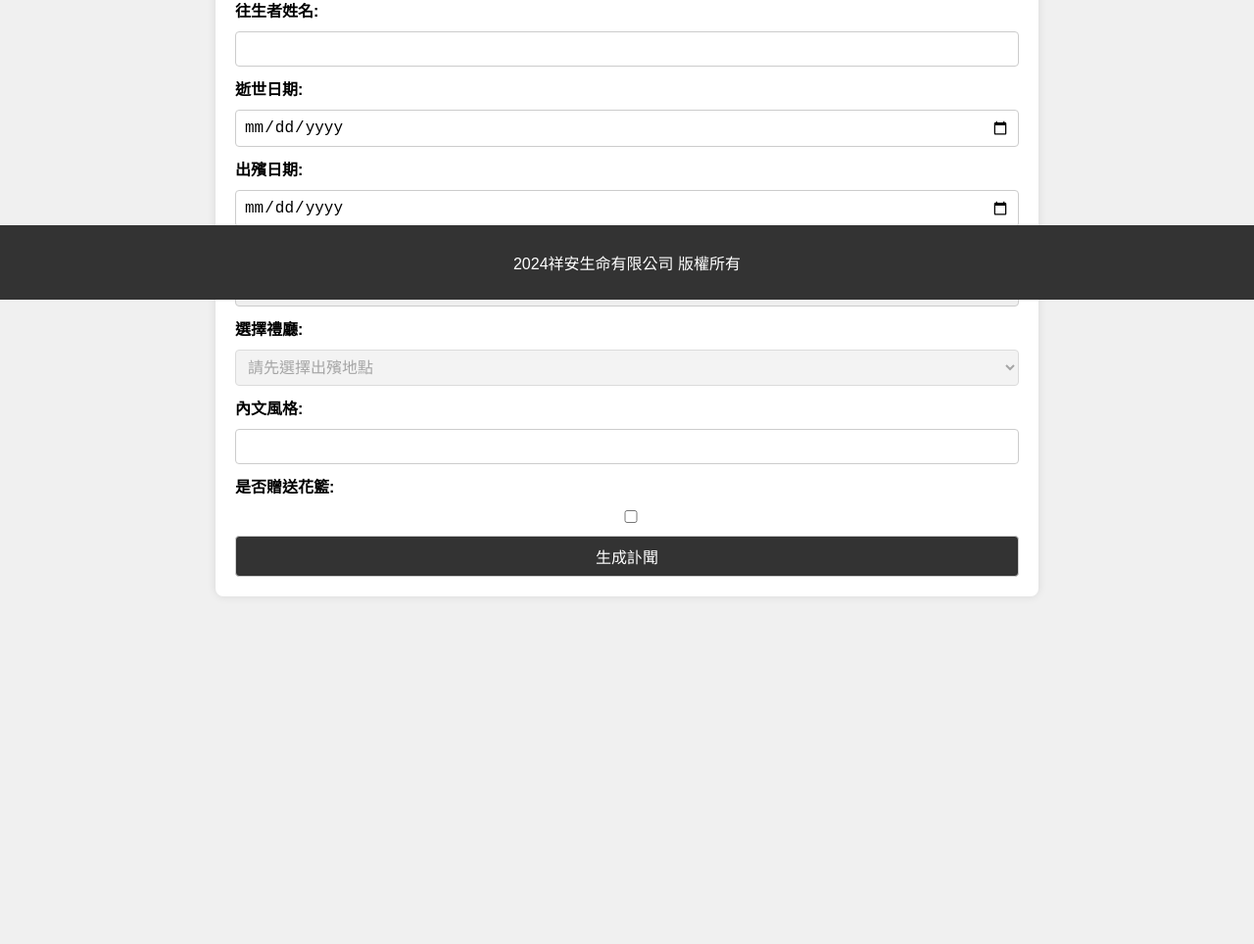
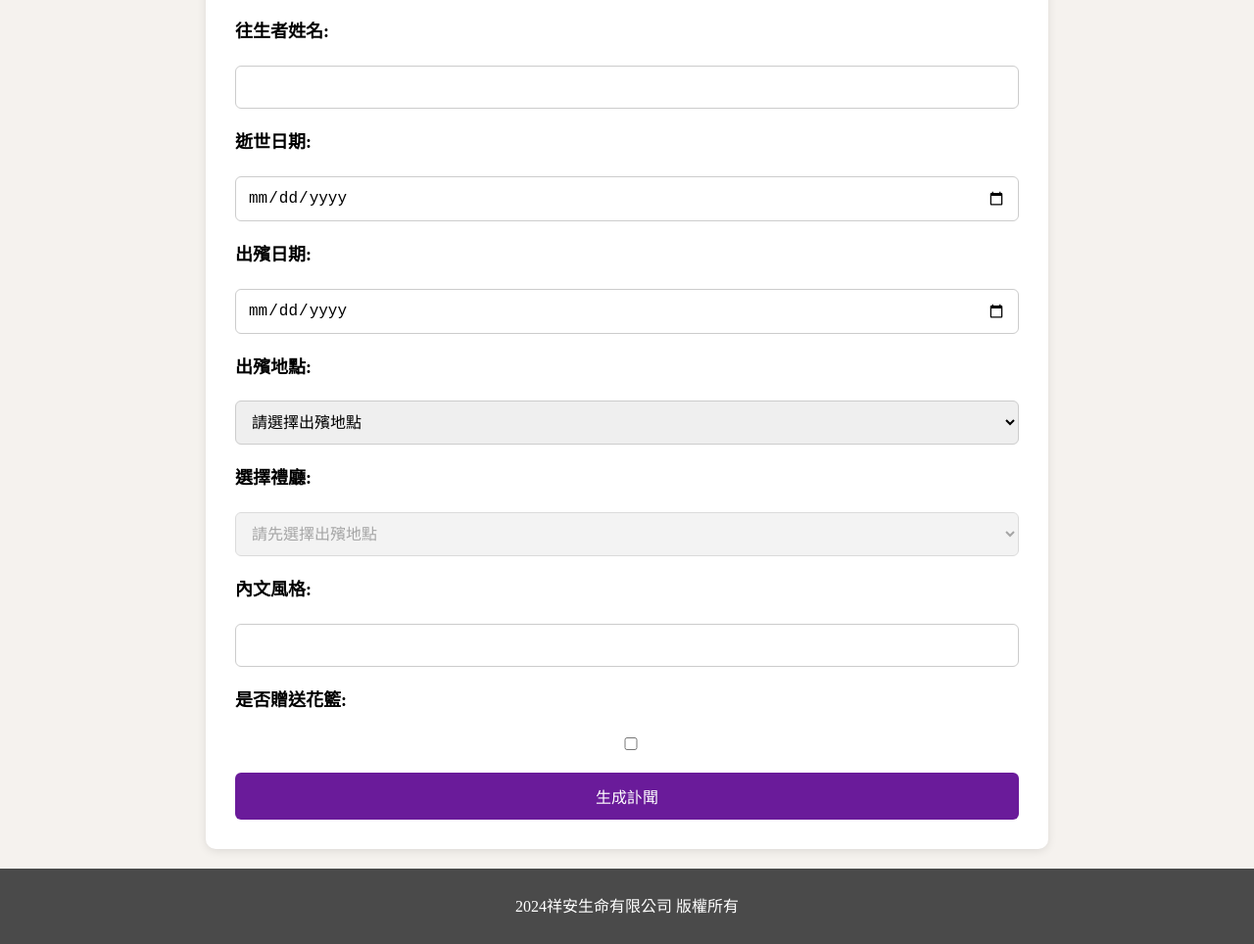
Before and after one commit to Shiangan/funeral-announcement-site, a plain HTML site: page index.html in a window 1280 px wide. Shown: the part 494-1458 px from the top of the page at 98% size. Before the commit the page ends 1123 px from the top, so only its background shows below. Drawn offline with Linux system fonts and the light colour scheme.

Commit message:
Update style.css

```diff
--- a/style.css
+++ b/style.css
@@ -1,11 +1,12 @@
 body {
-    font-family: Arial, sans-serif;
-    background-color: #f0f0f0;
+    font-family: 'Noto Serif TC', serif;
+    background-color: #f5f2ee; /* 溫馨素雅的背景色 */
     margin: 0;
     padding: 0;
+    line-height: 1.6;
 }
 .header {
-    background-color: #333;
+    background-color: #4a4a4a;
     color: white;
     text-align: center;
     padding: 10px 0;
@@ -17,42 +18,41 @@ body {
 .container {
     max-width: 800px;
     margin: 20px auto;
-    background-color: white;
-    padding: 20px;
-    border-radius: 8px;
-    box-shadow: 0 0 10px rgba(0,0,0,0.1);
+    background-color: #ffffff;
+    padding: 30px;
+    border-radius: 10px;
+    box-shadow: 0 2px 10px rgba(0,0,0,0.1);
 }
 form {
     display: grid;
-    grid-gap: 10px;
+    grid-gap: 20px;
 }
 label {
     font-weight: bold;
+    font-size: 18px;
 }
 input, select, button {
-    padding: 8px;
+    padding: 12px;
     border: 1px solid #ccc;
-    border-radius: 4px;
+    border-radius: 6px;
     width: 100%;
     box-sizing: border-box;
     font-size: 16px;
 }
 button {
-    background-color: #333;
+    background-color: #6a1b9a;
     color: white;
     cursor: pointer;
     transition: background-color 0.3s ease;
+    border: none;
 }
 button:hover {
-    background-color: #555;
+    background-color: #4a148c;
 }
 .footer {
     text-align: center;
     margin-top: 20px;
     padding: 10px 0;
-    background-color: #333;
+    background-color: #4a4a4a;
     color: white;
-    position: fixed;
-    bottom: 0;
-    width: 100%;
 }
```
